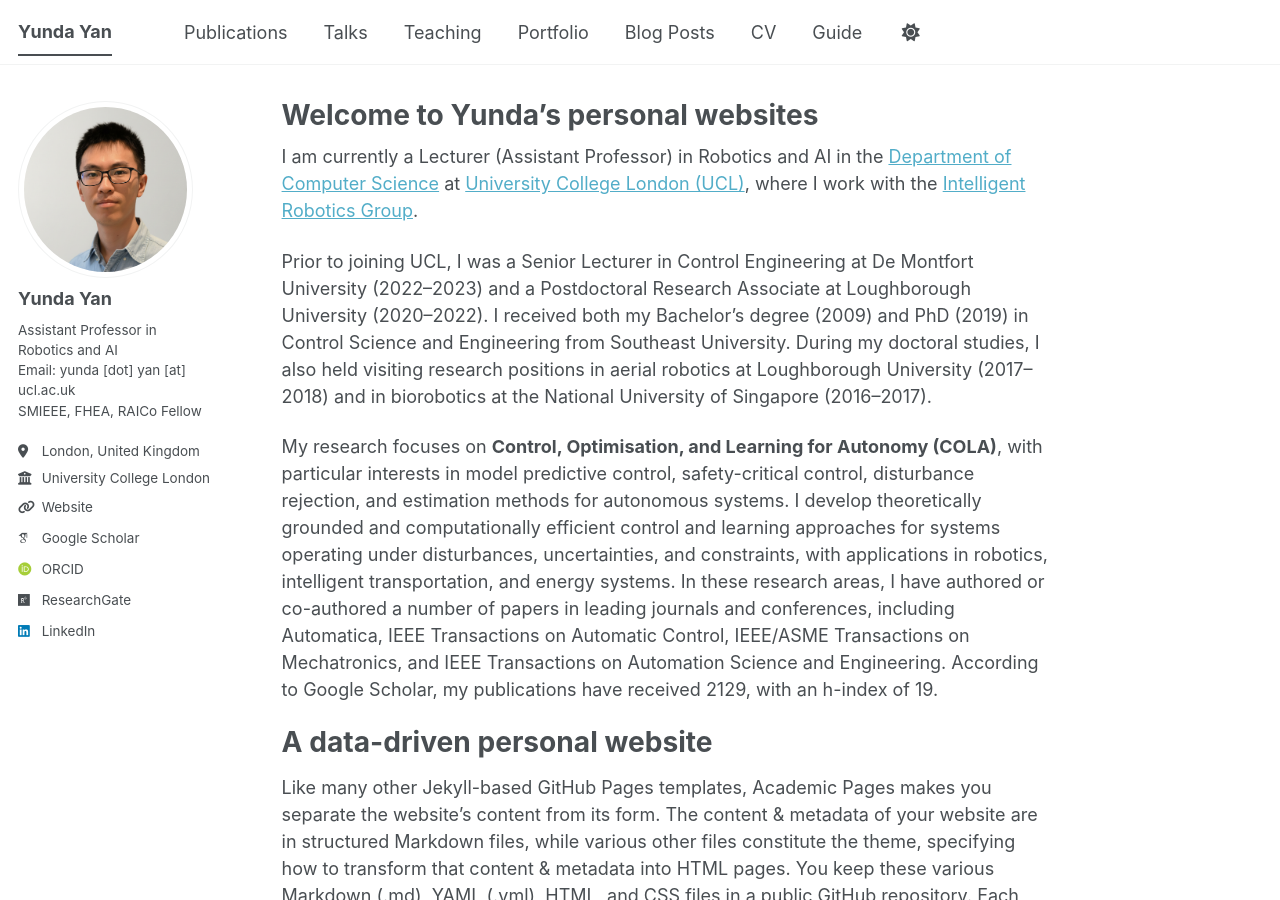
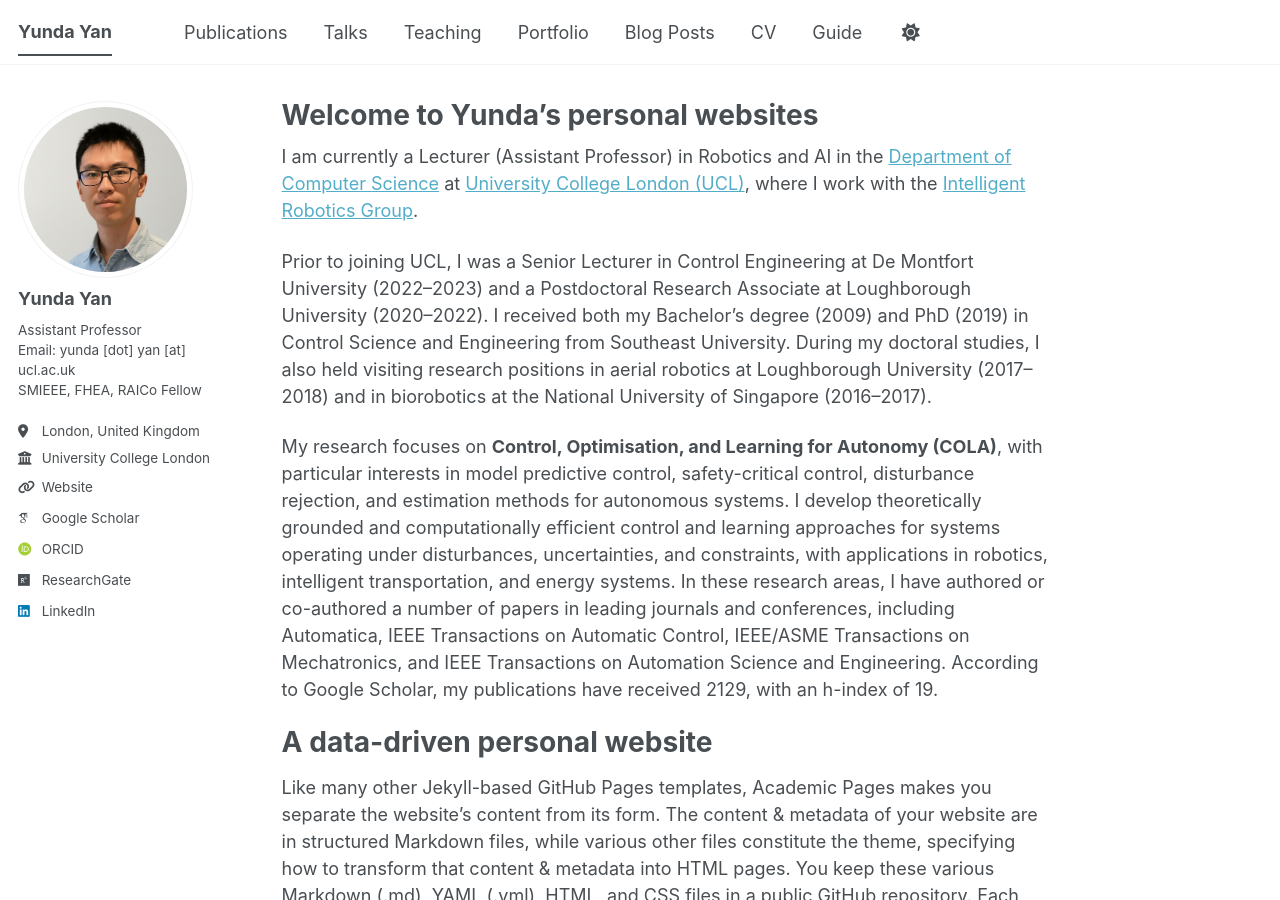
Before and after one commit to YundaYan/YundaYan.github.io, a Jekyll site: the page built from _pages/about.md, in a window 1280 px wide and 900 px high. Built offline with Jekyll 4.4.1, drawn with Linux system fonts in a browser that asks for light colours; some web fonts are replaced; a script bundle is joined from its source files by our own code; library files that are not in the unit come from our copies.

Commit message:
Update bio in _config.yml for brevity

```diff
--- a/_config.yml
+++ b/_config.yml
@@ -22,7 +22,7 @@
   avatar: "profile_Yunda.png"
   name: "Yunda Yan"
   pronouns:
-  bio: "Assistant Professor in Robotics and AI <br> Email: yunda [dot] yan [at] ucl.ac.uk <br> SMIEEE, FHEA, RAICo Fellow"
+  bio: "Assistant Professor <br> Email: yunda [dot] yan [at] ucl.ac.uk <br> SMIEEE, FHEA, RAICo Fellow"
   location: "London, United Kingdom"
   employer: "University College London (UCL)"
   uri: "https://profiles.ucl.ac.uk/95124-yunda-yan"
```
